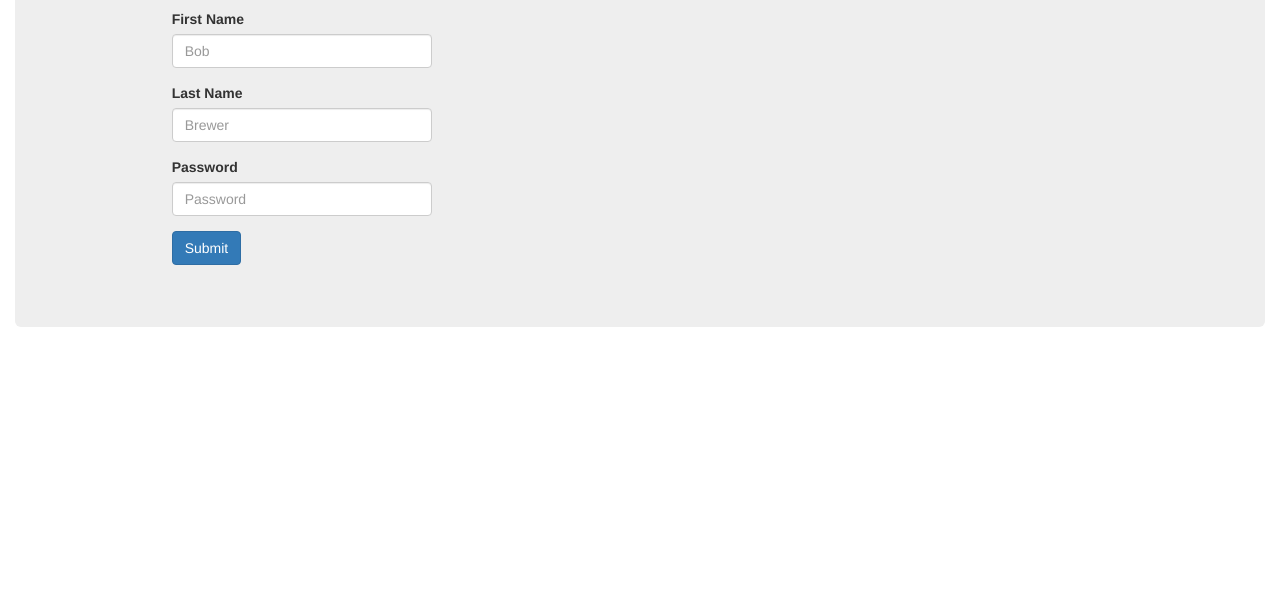
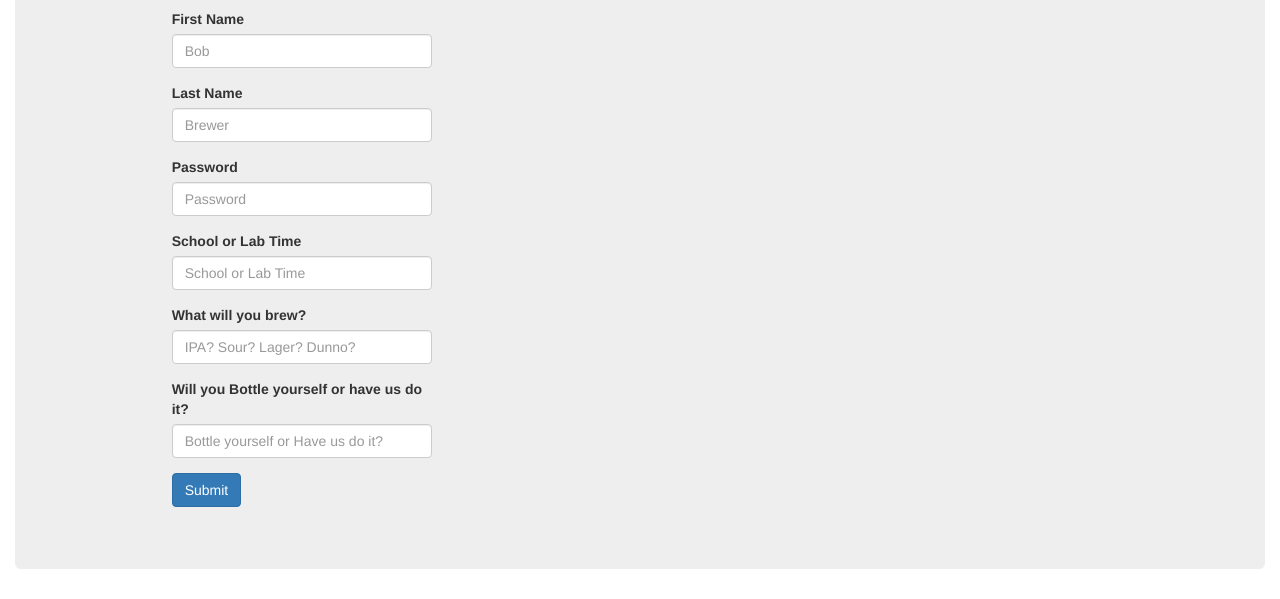
Before and after one commit to jamesey10/international_beer_school, a plain HTML site: page index.html in a window 1280 px wide. Shown: the part 778-1377 px from the top of the page. Before the commit the page ends 1135 px from the top, so only its background shows below. Drawn offline with nearby package versions, Linux system fonts and the light colour scheme.

Commit message:
Update index.html

```diff
--- a/index.html
+++ b/index.html
@@ -45,6 +45,19 @@
             <label for="exampleInputPassword1">Password</label>
             <input type="password" class="form-control" id="exampleInputPassword1" placeholder="Password">
           </div>
+          <div class="form-group">
+            <label for="Would you attend IBS for school or to use the lab?">School or Lab Time</label>
+            <input class="form-control" type="text" placeholder="School or Lab Time">
+          </div>
+          <div class="form-group">
+            <label for="What type of beer will you brew?">What will you brew?</label>
+            <input class="form-control" type="text" placeholder="IPA? Sour? Lager? Dunno?">
+          </div>
+          <div class="form-group">
+            <label for="Will you Bottle?">Will you Bottle yourself or have us do it?</label>
+            <input class="form-control" type="text" placeholder="Bottle yourself or Have us do it?">
+          </div>
+
           <button type="submit" class="btn btn-primary">Submit</button>
         </form>
         </div>
```
